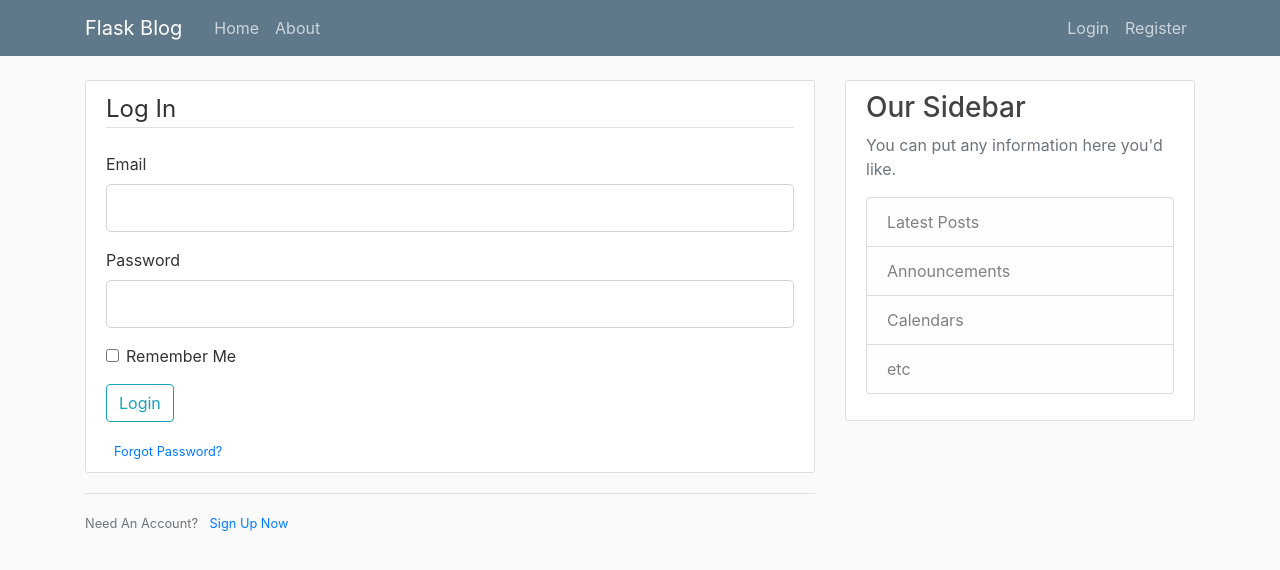
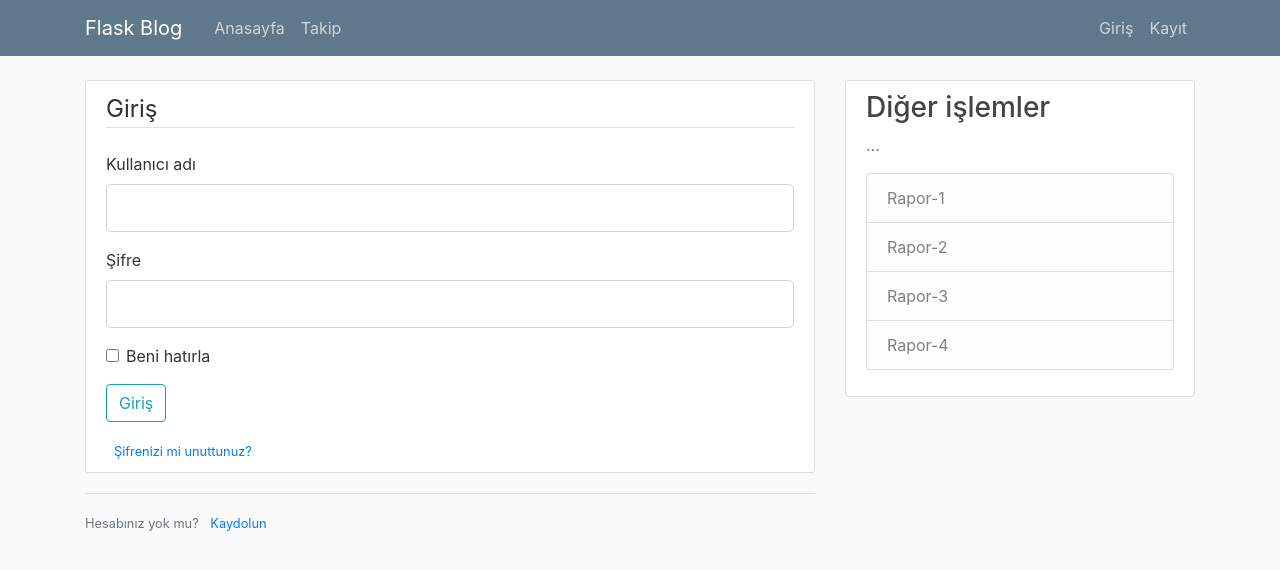
Before and after one commit to CoreyMSchafer/code_snippets, a Flask app: page /login in a window 1280 px wide. Shown: the top 570 px of the page. Run offline with Flask 2, Linux system fonts and the light colour scheme; some libraries are stand-ins or nearby versions.

Commit message:
TR'leştirme

```diff
--- a/Python/Flask_Blog/06-Login-Auth/flaskblog/__init__.py
+++ b/Python/Flask_Blog/06-Login-Auth/flaskblog/__init__.py
@@ -10,6 +10,6 @@ db = SQLAlchemy(app)
 bcrypt = Bcrypt(app)
 login_manager = LoginManager(app)
 login_manager.login_view = 'login'
-login_manager.login_message_category = 'info'
+login_manager.login_message_category = 'info'  #bootstrap - alert mssg..
 
 from flaskblog import routes
--- a/Python/Flask_Blog/06-Login-Auth/flaskblog/forms.py
+++ b/Python/Flask_Blog/06-Login-Auth/flaskblog/forms.py
@@ -5,29 +5,29 @@ from flaskblog.models import User
 
 
 class RegistrationForm(FlaskForm):
-    username = StringField('Username',
+    username = StringField('Kullanıcı',
                            validators=[DataRequired(), Length(min=2, max=20)])
     email = StringField('Email',
                         validators=[DataRequired(), Email()])
-    password = PasswordField('Password', validators=[DataRequired()])
-    confirm_password = PasswordField('Confirm Password',
+    password = PasswordField('Şifre', validators=[DataRequired()])
+    confirm_password = PasswordField('Şifre tekrar',
                                      validators=[DataRequired(), EqualTo('password')])
-    submit = SubmitField('Sign Up')
+    submit = SubmitField('Kaydol')
 
     def validate_username(self, username):
         user = User.query.filter_by(username=username.data).first()
         if user:
-            raise ValidationError('That username is taken. Please choose a different one.')
+            raise ValidationError('Kullanıcı adı kullanımda.')
 
     def validate_email(self, email):
         user = User.query.filter_by(email=email.data).first()
         if user:
-            raise ValidationError('That email is taken. Please choose a different one.')
+            raise ValidationError('email kullanımda.')
 
 
 class LoginForm(FlaskForm):
-    email = StringField('Email',
-                        validators=[DataRequired(), Email()])
-    password = PasswordField('Password', validators=[DataRequired()])
-    remember = BooleanField('Remember Me')
-    submit = SubmitField('Login')
+    username = StringField('Kullanıcı adı',
+                           validators=[DataRequired()])
+    password = PasswordField('Şifre', validators=[DataRequired()])
+    remember = BooleanField('Beni hatırla')
+    submit = SubmitField('Giriş')
--- a/Python/Flask_Blog/06-Login-Auth/flaskblog/routes.py
+++ b/Python/Flask_Blog/06-Login-Auth/flaskblog/routes.py
@@ -42,7 +42,7 @@ def register():
         user = User(username=form.username.data, email=form.email.data, password=hashed_password)
         db.session.add(user)
         db.session.commit()
-        flash('Your account has been created! You are now able to log in', 'success')
+        flash('Hesap açıldı.  Giriş yapabilirsiniz', 'success')
         return redirect(url_for('login'))
     return render_template('register.html', title='Register', form=form)
 
@@ -53,13 +53,13 @@ def login():
         return redirect(url_for('home'))
     form = LoginForm()
     if form.validate_on_submit():
-        user = User.query.filter_by(email=form.email.data).first()
+        user = User.query.filter_by(username=form.username.data).first()
         if user and bcrypt.check_password_hash(user.password, form.password.data):
             login_user(user, remember=form.remember.data)
             next_page = request.args.get('next')
             return redirect(next_page) if next_page else redirect(url_for('home'))
         else:
-            flash('Login Unsuccessful. Please check email and password', 'danger')
+            flash('Giriş başarısız.  Email ve şifrenizi kontrol edin.', 'danger')
     return render_template('login.html', title='Login', form=form)
 
 
--- a/Python/Flask_Blog/06-Login-Auth/flaskblog/templates/layout.html
+++ b/Python/Flask_Blog/06-Login-Auth/flaskblog/templates/layout.html
@@ -26,17 +26,17 @@
           </button>
           <div class="collapse navbar-collapse" id="navbarToggle">
             <div class="navbar-nav mr-auto">
-              <a class="nav-item nav-link" href="{{ url_for('home') }}">Home</a>
-              <a class="nav-item nav-link" href="{{ url_for('about') }}">About</a>
+              <a class="nav-item nav-link" href="{{ url_for('home') }}">Anasayfa</a>
+              <a class="nav-item nav-link" href="{{ url_for('about') }}">Takip</a>
             </div>
             <!-- Navbar Right Side -->
             <div class="navbar-nav">
               {% if current_user.is_authenticated %}
-                <a class="nav-item nav-link" href="{{ url_for('account') }}">Account</a>
-                <a class="nav-item nav-link" href="{{ url_for('logout') }}">Logout</a>
+                <a class="nav-item nav-link" href="{{ url_for('account') }}">Hesap</a>
+                <a class="nav-item nav-link" href="{{ url_for('logout') }}">Çıkış</a>
               {% else %}
-                <a class="nav-item nav-link" href="{{ url_for('login') }}">Login</a>
-                <a class="nav-item nav-link" href="{{ url_for('register') }}">Register</a>
+                <a class="nav-item nav-link" href="{{ url_for('login') }}">Giriş</a>
+                <a class="nav-item nav-link" href="{{ url_for('register') }}">Kayıt</a>
               {% endif %}
             </div>
           </div>
@@ -59,13 +59,13 @@
         </div>
         <div class="col-md-4">
           <div class="content-section">
-            <h3>Our Sidebar</h3>
-            <p class='text-muted'>You can put any information here you'd like.
+            <h3>Diğer işlemler</h3>
+            <p class='text-muted'>...
               <ul class="list-group">
-                <li class="list-group-item list-group-item-light">Latest Posts</li>
-                <li class="list-group-item list-group-item-light">Announcements</li>
-                <li class="list-group-item list-group-item-light">Calendars</li>
-                <li class="list-group-item list-group-item-light">etc</li>
+                <li class="list-group-item list-group-item-light">Rapor-1</li>
+                <li class="list-group-item list-group-item-light">Rapor-2</li>
+                <li class="list-group-item list-group-item-light">Rapor-3</li>
+                <li class="list-group-item list-group-item-light">Rapor-4</li>
               </ul>
             </p>
           </div>
--- a/Python/Flask_Blog/06-Login-Auth/flaskblog/templates/login.html
+++ b/Python/Flask_Blog/06-Login-Auth/flaskblog/templates/login.html
@@ -4,18 +4,18 @@
         <form method="POST" action="">
             {{ form.hidden_tag() }}
             <fieldset class="form-group">
-                <legend class="border-bottom mb-4">Log In</legend>
+                <legend class="border-bottom mb-4">Giriş</legend>
                 <div class="form-group">
-                    {{ form.email.label(class="form-control-label") }}
-                    {% if form.email.errors %}
-                        {{ form.email(class="form-control form-control-lg is-invalid") }}
+                    {{ form.username.label(class="form-control-label") }}
+                    {% if form.username.errors %}
+                        {{ form.username(class="form-control form-control-lg is-invalid") }}
                         <div class="invalid-feedback">
-                            {% for error in form.email.errors %}
+                            {% for error in form.username.errors %}
                                 <span>{{ error }}</span>
                             {% endfor %}
                         </div>
                     {% else %}
-                        {{ form.email(class="form-control form-control-lg") }}
+                        {{ form.username(class="form-control form-control-lg") }}
                     {% endif %}
                 </div>
                 <div class="form-group">
@@ -40,13 +40,13 @@
                 {{ form.submit(class="btn btn-outline-info") }}
             </div>
             <small class="text-muted ml-2">
-                <a href="#">Forgot Password?</a>
+                <a href="#">Şifrenizi mi unuttunuz?</a>
             </small>
         </form>
     </div>
     <div class="border-top pt-3">
         <small class="text-muted">
-            Need An Account? <a class="ml-2" href="{{ url_for('register') }}">Sign Up Now</a>
+            Hesabınız yok mu? <a class="ml-2" href="{{ url_for('register') }}">Kaydolun</a>
         </small>
     </div>
 {% endblock content %}
--- a/Python/Flask_Blog/06-Login-Auth/flaskblog/templates/register.html
+++ b/Python/Flask_Blog/06-Login-Auth/flaskblog/templates/register.html
@@ -4,7 +4,7 @@
         <form method="POST" action="">
             {{ form.hidden_tag() }}
             <fieldset class="form-group">
-                <legend class="border-bottom mb-4">Join Today</legend>
+                <legend class="border-bottom mb-4">Hesap oluşturun</legend>
                 <div class="form-group">
                     {{ form.username.label(class="form-control-label") }}
 
@@ -66,7 +66,7 @@
     </div>
     <div class="border-top pt-3">
         <small class="text-muted">
-            Already Have An Account? <a class="ml-2" href="{{ url_for('login') }}">Sign In</a>
+            Hesabınız mevcut mu? <a class="ml-2" href="{{ url_for('login') }}">Giriş yapın</a>
         </small>
     </div>
 {% endblock content %}
```
Also changed, not shown: Python/Flask_Blog/06-Login-Auth/flaskblog/site.db.
